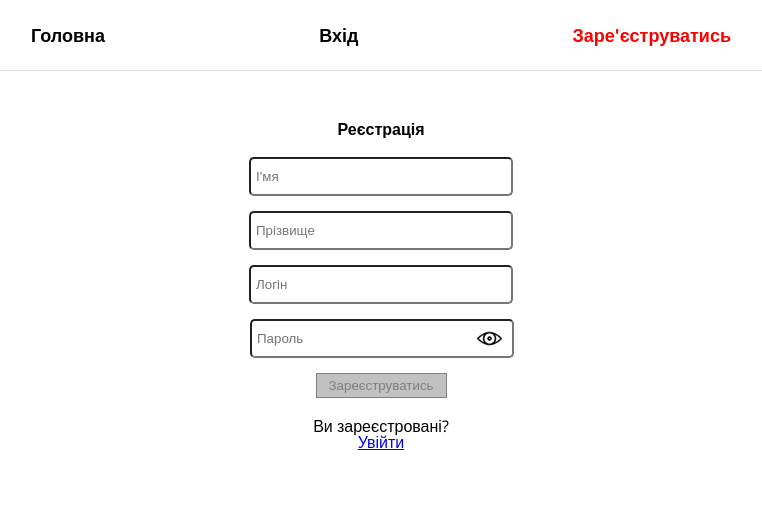
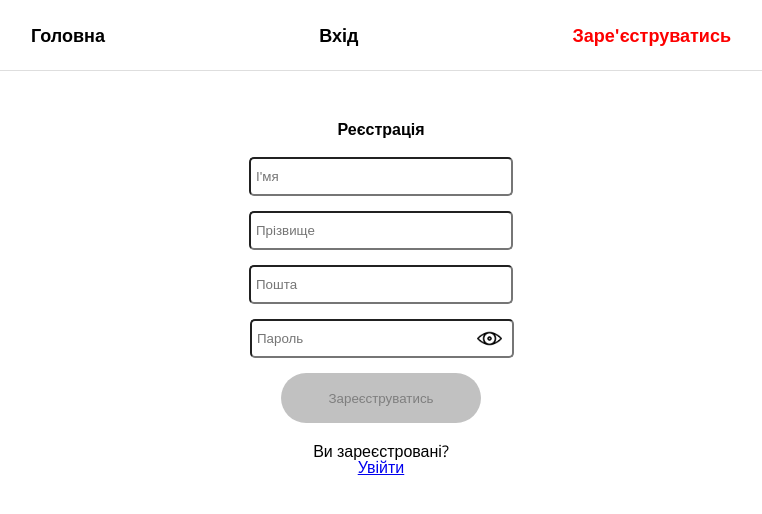
Before and after one commit to vladyslav-kurmaz/recipes_app, a React (Create React App) app: page /singup in a window 1280 px wide. Shown: the top 514 px of the page, without its empty margins (259-1021 px from the left). Built offline with nearby package versions, Linux system fonts and the light colour scheme.

Commit message:
add new style to login page

```diff
--- a/src/components/login/Login.js
+++ b/src/components/login/Login.js
@@ -268,7 +268,7 @@ const Login = ({login}) => {
                     className="auto__form-login "
                     type="email"
                     id='email'
-                    placeholder="Логін"
+                    placeholder="Пошта"
                     onChange={addInfoNewUser}
                     required
                     style={styleFormInput('mail', newUser.mail)}/>
--- a/src/components/login/Login.scss
+++ b/src/components/login/Login.scss
@@ -52,27 +52,37 @@
         }
 
         &-enter {
-            display: block;
-            text-decoration: none;
-            color: #000;
-            text-align: center;
-            width: 50%;
-            height: 25px;
-            border: 1px solid #000;
+            max-width: 200px;
+            width: 100%;
+            height: 50px;
+            border: 2px solid #fd0000;
+            border-radius: 30px;
+            display: flex;
+            justify-content: center;
+            align-items: center;
             cursor: pointer;
+            color: #fd0000;
+            transition: all .4s;
+            background-color: transparent;
 
 
 
             &:hover {
-                background-color: #858585;
+                background-color: #fd0000;
+                color: #fff;
+                transition: all .4s;
             }
 
             &:active {
-                box-shadow: inset 0px 0px 10px 2px #000;
+                background-color: #fd0000;
+                color: #fff;
+                transition: all .4s;
             }
 
             &:disabled {
                 // background-color: #000;
+                color: #000;
+                border: #858585;
                 opacity: .5;
                 box-shadow: none;
                 background-color: #858585;
--- a/src/components/recipesItem/RecipesItem.js
+++ b/src/components/recipesItem/RecipesItem.js
@@ -59,7 +59,10 @@ const RecipesItem = ({data}) => {
   return data?.map(item => {
     const {_id, title, description, ingredients, rating, image} = item;
     const activeLikeRecipes = user?.length === 1 ? user[0]?.likeRecipes?.filter(item => item._id === _id) : null
+    const titleSlice = title.length > 30 ? `${title.slice(0, 31)}...`: title;
+    const descriptionSlice = description?.length > 30 ? `${description?.slice(0, 31)}...`: description;
     // const showLike = activeId ? <img className="mainPage__recipes-item-container-revue-like" onClick={() => likeChange(item)} src={activeLikeRecipes[0]?.like ? likeIcon : noLikeIcon} alt="Like recipes" /> : null;
+    console.log(titleSlice);
     const ingr = ingredients?.map((item, i) => {
       return (
         <li className="mainPage__recipes-item-container-ingredients-list-item" key={i}>
@@ -79,9 +82,9 @@ const RecipesItem = ({data}) => {
             </span>
             {user ? <img className="mainPage__recipes-item-container-revue-like" onClick={() => likeChange(item)} src={activeLikeRecipes[0]?.like ? likeIcon : noLikeIcon} alt="Like recipes" /> : null}
           </div>
-            <h2 className="mainPage__recipes-item-container-link-title">{title}</h2>
+            <h2 className="mainPage__recipes-item-container-link-title">{titleSlice}</h2>
             <img src={image ? image : noImage} alt={title} className="mainPage__recipes-item-container-link-page"/>
-            <p className="mainPage__recipes-item-container-link-description">{description}</p>
+            <p className="mainPage__recipes-item-container-link-description">{descriptionSlice}</p>
 
           <div className="mainPage__recipes-item-container-ingredients">
             <h3 className="mainPage__recipes-item-container-ingredients-title">Інгрідієнти</h3>
```
